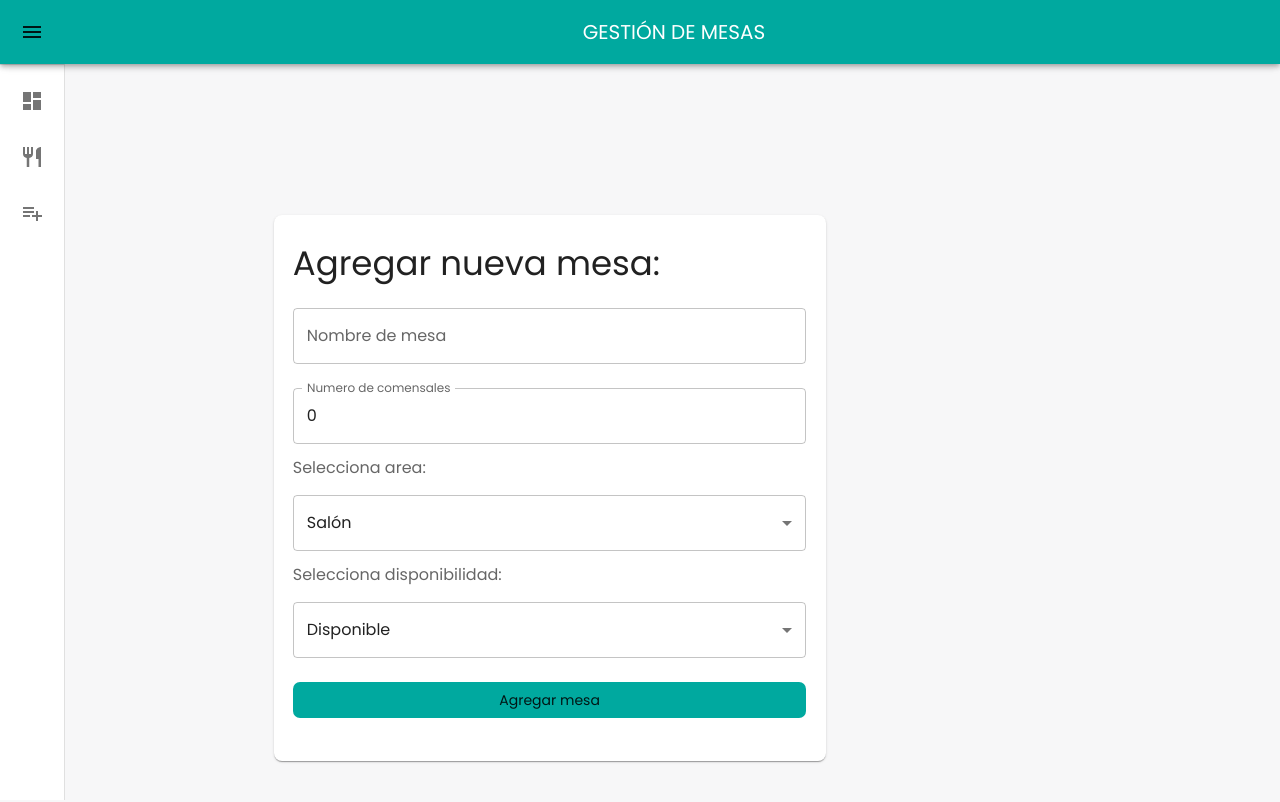
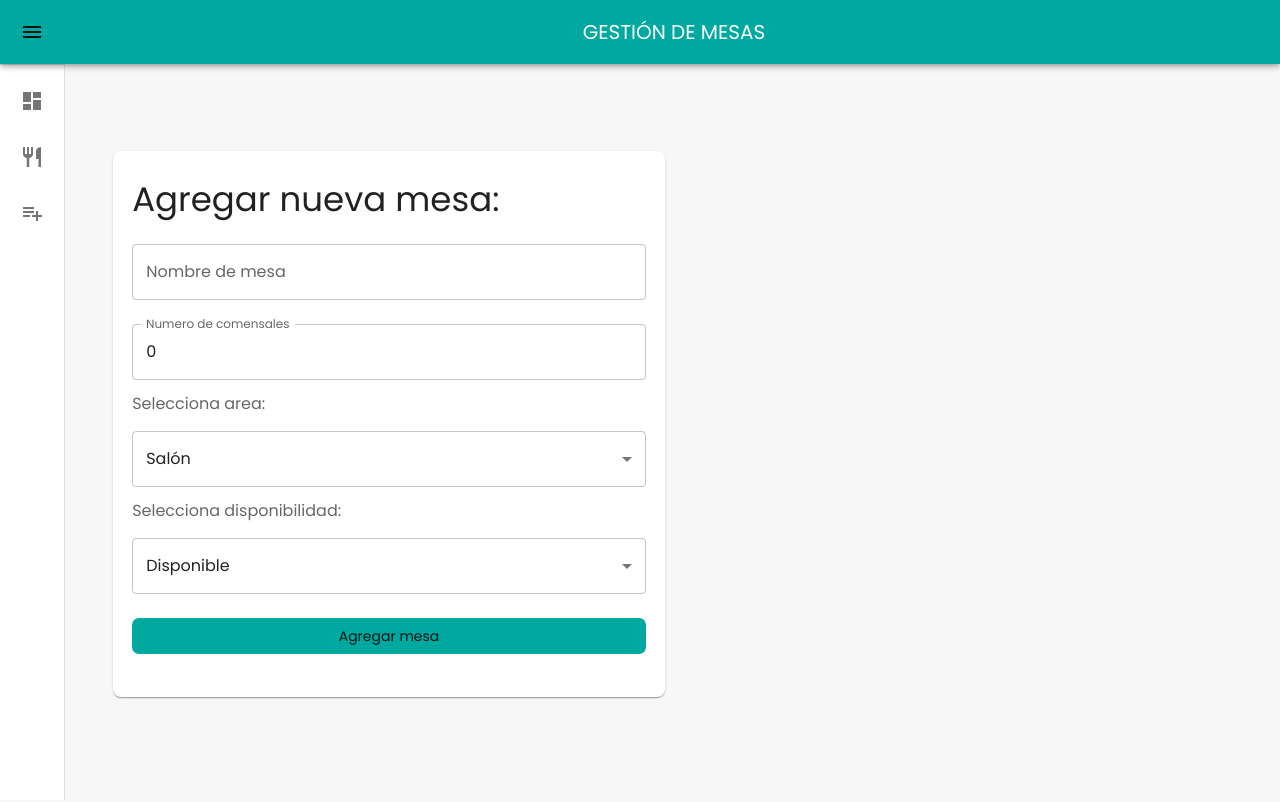
Before and after one commit to JorgeSantos30/gestion-mesas-client, a React (Vite) app: page /add-table in a window 1280 px wide. Shown: the top 802 px of the page. Built offline with nearby package versions, Linux system fonts and the light colour scheme; no server answers.

Commit message:
Se ha implementado correctamente la gestión de rutas con React Router en su ultima version

```diff
--- a/src/common/MiniDrawer.jsx
+++ b/src/common/MiniDrawer.jsx
@@ -21,6 +21,7 @@ import RestaurantIcon from "@mui/icons-material/Restaurant";
 import PlaylistAddIcon from "@mui/icons-material/PlaylistAdd";
 import { Outlet } from "react-router-dom";
 import { Link } from "react-router-dom";
+
 
 const drawerWidth = 240;
 
@@ -89,7 +90,7 @@ const Drawer = styled(MuiDrawer, {
   }),
 }));
 
-export default function MiniDrawer({ children }) {
+export default function MiniDrawer() {
   const theme = useTheme();
   const [open, setOpen] = React.useState(false);
 
@@ -151,11 +152,7 @@ export default function MiniDrawer({ children }) {
               <ListItem key={text} disablePadding sx={{ display: "block" }}>
                 <Link
                   to={
-                    index === 0
-                      ? "/"
-                      : index === 1
-                      ? "/add-table"
-                      : "/add-wait"
+                    index === 0 ? "/" : index === 1 ? "/add-table" : "/add-wait"
                   }
                   style={{ textDecoration: "none", color: "inherit" }}
                 >
@@ -193,9 +190,8 @@ export default function MiniDrawer({ children }) {
         </List>
       </Drawer>
       <Box component="main" sx={{ flexGrow: 1, p: 3 }}>
-                        {children}
+        <Outlet />
         <DrawerHeader />
-        <Outlet />
       </Box>
     </Box>
   );
--- /dev/null
+++ b/src/common/RouterLayout.jsx
@@ -0,0 +1,9 @@
+import MiniDrawer from "./MiniDrawer";
+
+export const RouterLayout = () => {
+  return (
+    <>
+      <MiniDrawer />
+    </>
+  );
+};
--- a/src/components/ListTables.jsx
+++ b/src/components/ListTables.jsx
@@ -1,6 +1,6 @@
 import React, { useState } from "react";
 import TableCard from "./TableCard.jsx";
-import { tables } from "../api/tables..js";
+import { tables } from "../api/tables.js";
 import { useEffect } from "react";
 import { Checkbox, FormControlLabel, styled } from "@mui/material";
 import { Grid } from "@mui/material";
--- a/src/main.jsx
+++ b/src/main.jsx
@@ -7,17 +7,18 @@ import { createBrowserRouter, RouterProvider } from "react-router-dom";
 import DashboardPage from "./pages/dashboard/index.jsx";
 import ErrorPage from "./pages/error/index.jsx";
 import AddTablePage from "./pages/addTable/index.jsx";
+import { RouterLayout } from "./common/RouterLayout.jsx";
 
 const router = createBrowserRouter([
   {
     path: "/",
-    element: (
-      <>
-        <DashboardPage />
-      </>
-    ),
+    element: <RouterLayout />,
     errorElement: <ErrorPage />,
     children: [
+      {
+        path: "/",
+        element: <DashboardPage />,
+      },
       {
         path: "add-table",
         element: <AddTablePage />,
--- a/src/pages/addTable/index.jsx
+++ b/src/pages/addTable/index.jsx
@@ -12,7 +12,7 @@ import {
 } from "@mui/material";
 import { useFormik } from "formik";
 import { addTableValidate } from "../../utils/ValidateForm";
-// import { tables } from "../../api/tables";
+import { tables } from "../../api/tables.js";
 import { useNavigate } from "react-router-dom"; // Utiliza useNavigate en lugar de useHistory
 
 const AddTablePage = () => {
@@ -31,6 +31,8 @@ const AddTablePage = () => {
       const parsedNumberStarters = parseInt(numberStarters);
       tables.addNew(nameTable, parsedNumberStarters, status, area);
       navigate("/");
+      window.location.reload(); // Recarga la página
+
     },
   });
 
@@ -100,7 +102,6 @@ const AddTablePage = () => {
                 <MenuItem value={"Salón"}>Salón</MenuItem>
                 <MenuItem value={"Terraza"}>Terraza</MenuItem>
                 <MenuItem value={"Juegos"}>Juegos</MenuItem>
-                <MenuItem value={"SalónB"}>Salón B</MenuItem>
               </Select>
               <InputLabel id="demo-simple-select-label">
                 Selecciona disponibilidad:
--- a/src/pages/dashboard/index.jsx
+++ b/src/pages/dashboard/index.jsx
@@ -6,7 +6,6 @@ function DashboardPage() {
   return (
     <>
       <MesaProvider>
-        <MiniDrawer />
         <StatisticsSection />
         <ListTables />
       </MesaProvider>
```
Also changed, not shown: src/api/tables.js (renamed from src/api/tables..js).
